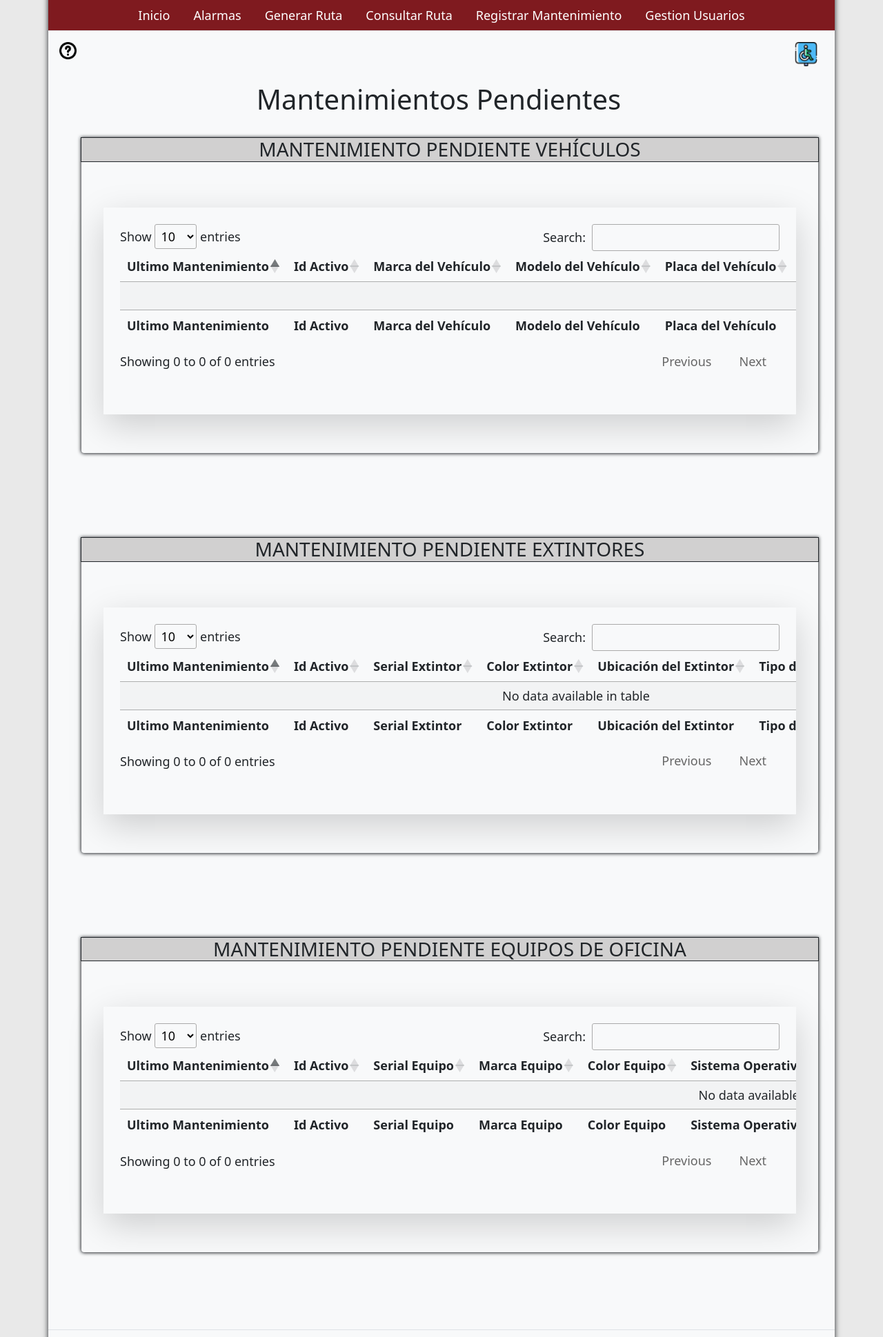
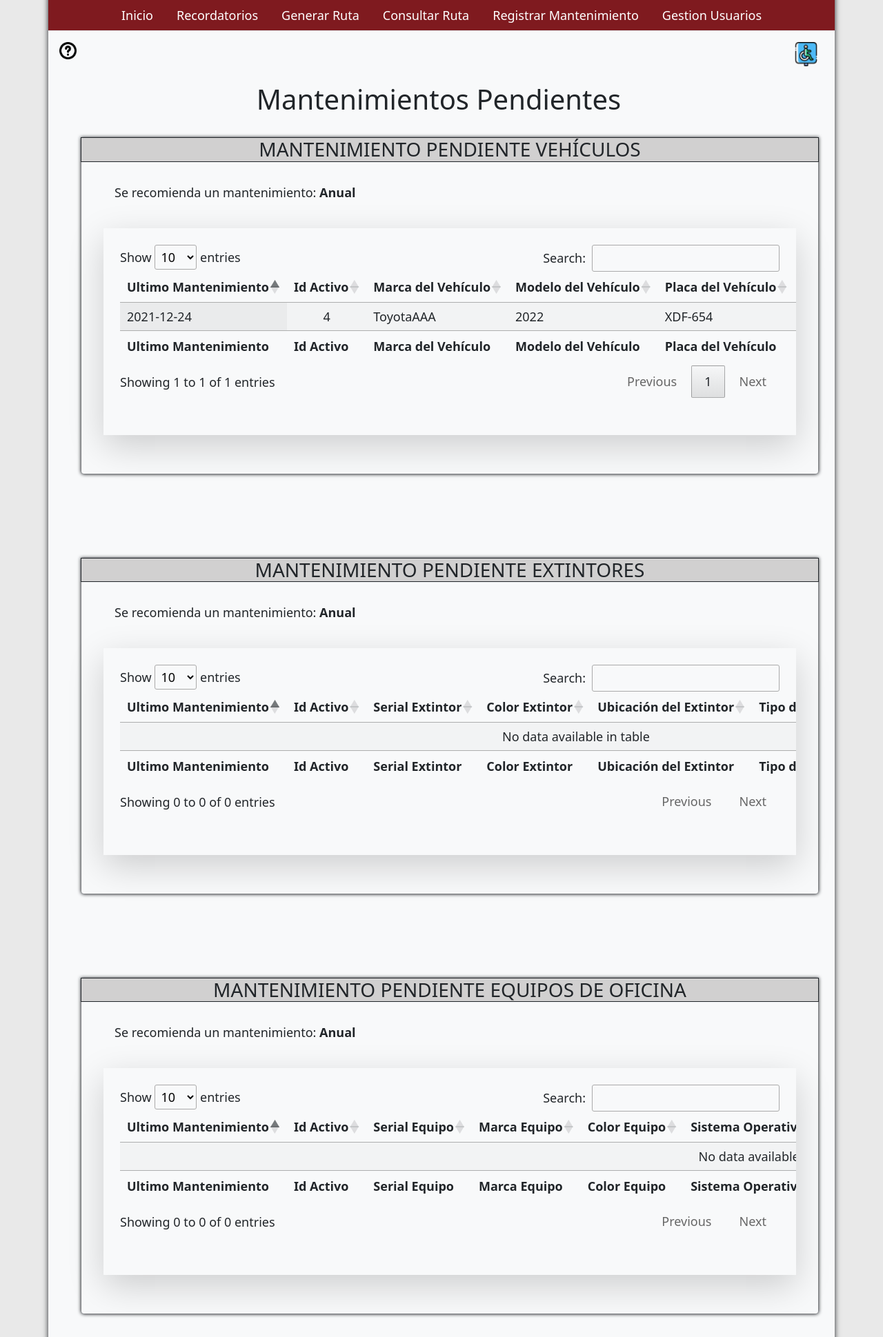
Before and after one commit to jonnycanabal/Sogma, a Django app: page /gestionActivos/alarmas/ in a window 1280 px wide. Shown: the part 124-2063 px from the top of the page at 69% size. Run offline with Django 4.2, Linux system fonts and the light colour scheme; a user stored in the database is signed in; data comes from the database, SQL or seed files in the repository; both versions use the stored data as it was after the commit; parts of the project's set-up code (start-up, migrations or seed data) failed here and were passed over; some libraries are stand-ins or nearby versions.

Commit message:
Correcciones
Se quita en la tabla de usuario el Rol que se mostraba. Se corrige el logo en la pestaña de la pagina y se modifica lo del context proccesor para la alarma o recordatorio del vehículo para que muestre un mes antes de cumplirse el año.

```diff
--- a/main/context_processors.py
+++ b/main/context_processors.py
@@ -21,13 +21,13 @@ def sesion(request):
 
 # Bloque de código con la función para dar aviso de activos que esten proximos a un mantenimiento.
 def alarma (request):
-    start_date_vehiculo= datetime.today() - timedelta(days=32)
+    start_date_vehiculo= datetime.today() - timedelta(days=392)
     end_date_vehiculo= datetime.today() + timedelta(days=3) - timedelta(days=30)
 
-    start_date_extintor= datetime.today() - timedelta(days=368)
+    start_date_extintor= datetime.today() - timedelta(days=398)
     end_date_extintor= datetime.today() + timedelta(days=3) - timedelta(days=365)
 
-    start_date_equipo= datetime.today() - timedelta(days=368)
+    start_date_equipo= datetime.today() - timedelta(days=398)
     end_date_equipo= datetime.today() + timedelta(days=3) - timedelta(days=365)
     # vehiculos=MantenimientoVehiculo.objects.filter(fkRegistrarMantenimiento__fechaMantenimiento__range=(start_date, end_date))
     vehiculos=MantenimientoVehiculo.objects.filter(fkRegistrarMantenimiento__fechaMantenimiento__gte= start_date_vehiculo, fkRegistrarMantenimiento__fechaMantenimiento__lte= end_date_vehiculo)
--- a/main/templates/gestionActivos/Alarmas.html
+++ b/main/templates/gestionActivos/Alarmas.html
@@ -51,6 +51,9 @@
             <br>
 
             <div class="d-flex flex-column w-100 pe-3">
+
+                <h5 class="ps-5 mitexto" style="font-size: 18px;">Se recomienda un mantenimiento: <strong>Anual</strong></h5>
+
                 <div class="d-flex justify-content-center pb-4 mb-4 m-2 w-100
                     p-3">
 
@@ -159,6 +162,9 @@
             <br>
 
             <div class="d-flex flex-column w-100 pe-3">
+
+                <h5 class="ps-5 mitexto" style="font-size: 18px;">Se recomienda un mantenimiento: <strong>Anual</strong></h5>
+
                 <div class="d-flex justify-content-center pb-4 mb-4 m-2 w-100
                     p-3">
 
@@ -240,6 +246,9 @@
             <br>
 
             <div class="d-flex flex-column w-100 pe-3">
+
+                <h5 class="ps-5 mitexto" style="font-size: 18px;">Se recomienda un mantenimiento: <strong>Anual</strong></h5>
+
                 <div class="d-flex justify-content-center pb-4 mb-4 m-2 w-100
                     p-3">
 
--- a/main/templates/partials/body.html
+++ b/main/templates/partials/body.html
@@ -46,7 +46,7 @@
     <link rel="stylesheet" href="{% static 'toastr/toastr.css' %}">
 
     <!-- Link con el que cargamos un Icono a nuestra pestaña de la Página -->
-    <link rel="shortcut icon" href="{% static 'img/logo_contraloria.png' %}">
+    <link rel="shortcut icon" href="{% static 'img/nuevo_logo_contraloria.png' %}">
 
     <!-- Titulo de la pestaña en el navegador -->
     <title>{{titulo}}</title>
--- a/main/templates/partials/nav.html
+++ b/main/templates/partials/nav.html
@@ -13,7 +13,7 @@
         <!-- Link que redirecciona a la pagina (Generar Alarmas) -->
         <li class="nav-item">
             <a class="nav-link text-white mitexto"
-                href="{% url 'Alarmas' %}">Alarmas</a>
+                href="{% url 'Alarmas' %}">Recordatorios</a>
         </li>
         {% if perms.gestionActivos.view_generarruta %}
         <!-- Link que redirecciona a la pagina (Generar Ruta) -->
--- a/main/templates/usuarios/gestionUsuarios.html
+++ b/main/templates/usuarios/gestionUsuarios.html
@@ -41,7 +41,6 @@
                 <th >Fecha de Registro</th>
                 <th >Tipo de Usuario</th>
                 <th >Estado</th>
-                <th>rol</th>
             </thead>
             <tbody>
 
@@ -119,7 +118,6 @@
                             Activo
                         {% endif %}
                     </th>
-                    <th>{{usuario.user.groups.all.0}}</th>
                 </tr>
                 {% endfor %}
 
@@ -215,7 +213,7 @@
         <div class="d-inline-block ms-1 me-5 width-28">
             <label for="basic-url" class="form-label w-75 ps-2">Número de Identificación</label>
             <div class="input-group mb-3 w-100">
-                <input type="text" class="form-control mitexto" style="font-size: 18px;" name="numeroDocumento" value="{{usuario.numeroDocumento}}"
+                <input disabled type="text" class="form-control mitexto" style="font-size: 18px;" name="numeroDocumento" value="{{usuario.numeroDocumento}}"
                     id="id_numeroDocumento"
                     aria-describedby="basic-addon3"
                     placeholder="">
--- a/usuarios/forms.py
+++ b/usuarios/forms.py
@@ -9,4 +9,4 @@ class UsuarioForm(forms.ModelForm):
 class UsuarioEditarForm(forms.ModelForm):
     class Meta:
         model=Usuario
-        exclude=['estado', 'user', 'fechaRegistro']
+        exclude=['estado', 'user', 'fechaRegistro', 'numeroDocumento']
```
Also changed, not shown: db.sqlite3.
